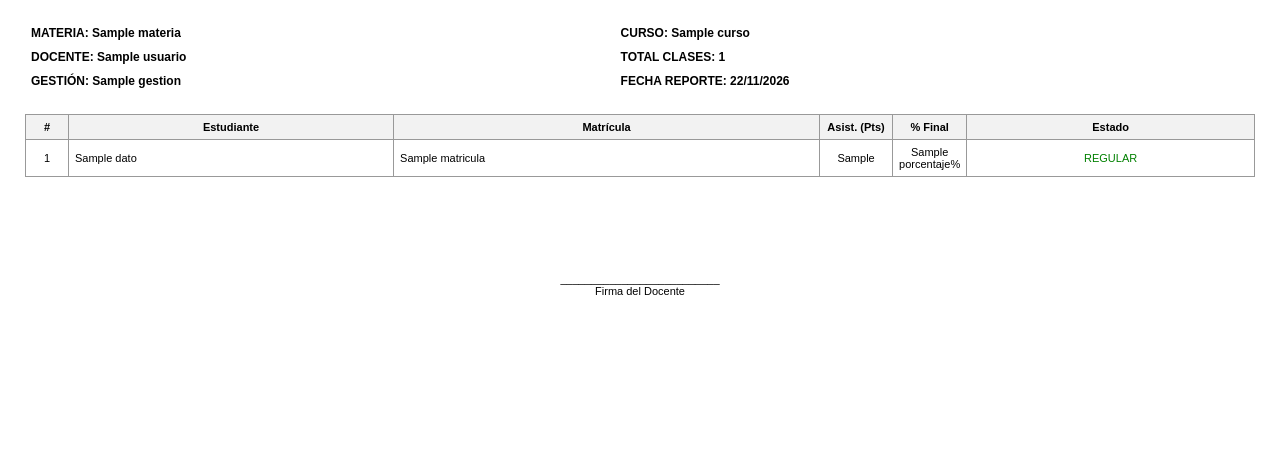
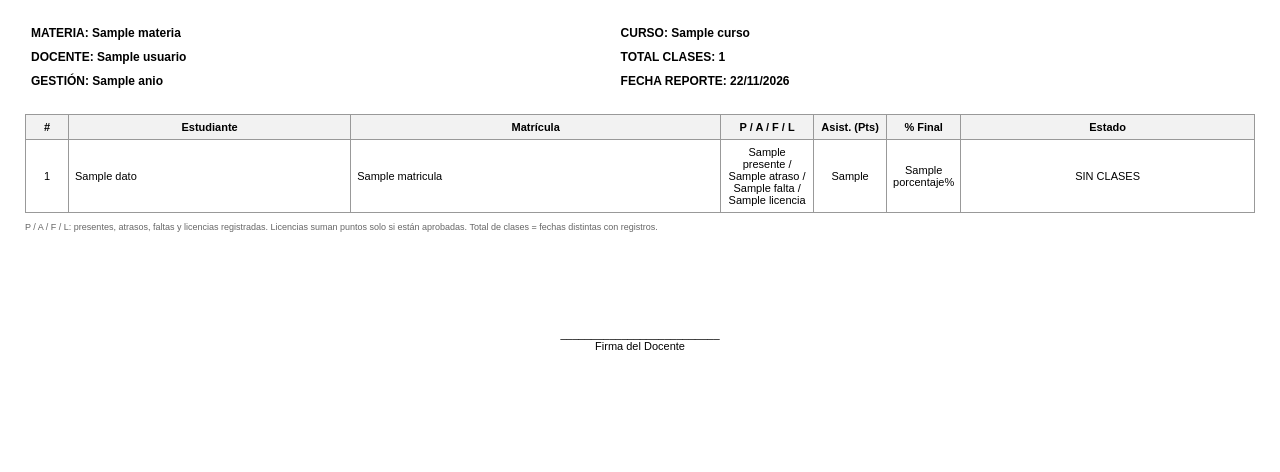
Before and after one commit to quisbertfabio6/sita, a Laravel app: template resources/views/reportes/lista_asistencia.blade.php in a window 1280 px wide. Shown: the part 76-548 px from the top of the page. Run offline with Laravel 12, Linux system fonts and the light colour scheme; the template is opened without the code that fills it: most values are stand-ins (such as "Sample title", 1, 10 or a date in 2020).

Commit message:
Mostrar gestion, conteos y estado sin clases en PDFs de asistencia

```diff
--- a/resources/views/reportes/lista_asistencia.blade.php
+++ b/resources/views/reportes/lista_asistencia.blade.php
@@ -38,7 +38,7 @@
             <td>TOTAL CLASES: {{ $totalClases }}</td>
         </tr>
         <tr>
-            <td>GESTIÓN: {{ $materia->curso->gestion }}</td>
+            <td>GESTIÓN: {{ $gestion->anio }}</td>
             <td>FECHA REPORTE: {{ date('d/m/Y') }}</td>
         </tr>
     </table>
@@ -49,6 +49,7 @@
                 <th style="width: 30px;">#</th>
                 <th>Estudiante</th>
                 <th>Matrícula</th>
+                <th style="width: 80px;">P / A / F / L</th>
                 <th style="width: 60px;">Asist. (Pts)</th>
                 <th style="width: 60px;">% Final</th>
                 <th>Estado</th>
@@ -60,10 +61,13 @@
                 <td style="text-align: center;">{{ $index + 1 }}</td>
                 <td>{{ $alumno['nombre'] }}</td>
                 <td>{{ $alumno['matricula'] }}</td>
+                <td style="text-align: center;">{{ $alumno['conteos']['presente'] }} / {{ $alumno['conteos']['atraso'] }} / {{ $alumno['conteos']['falta'] }} / {{ $alumno['conteos']['licencia'] }}</td>
                 <td style="text-align: center;">{{ $alumno['asistencias_puntos'] }}</td>
                 <td style="text-align: center;">{{ $alumno['porcentaje'] }}%</td>
                 <td style="text-align: center;">
-                    @if($alumno['porcentaje'] < 80)
+                    @if($alumno['sin_clases'])
+                        <span>SIN CLASES</span>
+                    @elseif($alumno['riesgo'])
                         <span class="rojo">EN RIESGO</span>
                     @else
                         <span class="verde">REGULAR</span>
@@ -74,6 +78,7 @@
         </tbody>
     </table>
 
+    <p style="font-size: 9px; color: #666;">P / A / F / L: presentes, atrasos, faltas y licencias registradas. Licencias suman puntos solo si están aprobadas. Total de clases = fechas distintas con registros.</p>
     <div class="firmas">
         <br><br><br>
         __________________________<br>
```
